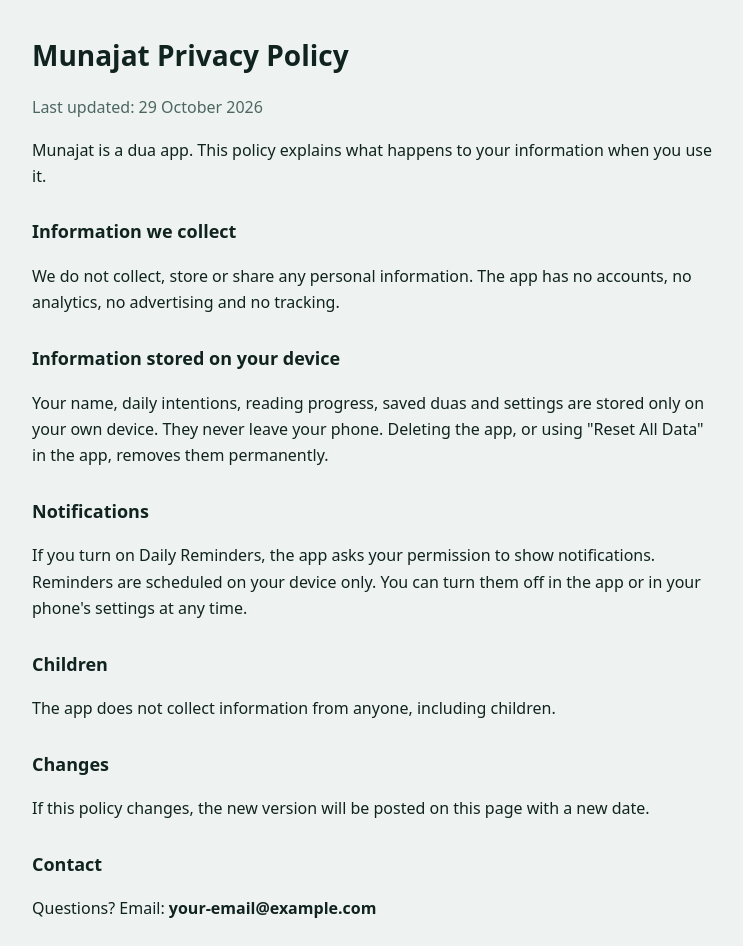
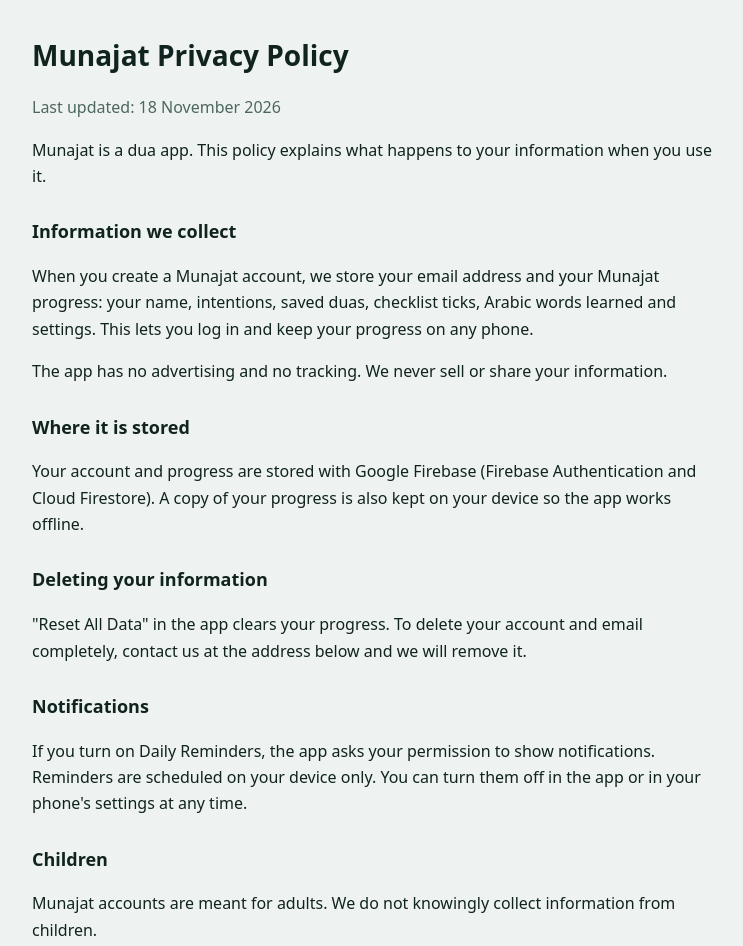
Before and after one commit to ejaz-ihsan/munajat, a plain HTML site: page privacy-policy.html in a window 1280 px wide. Shown: the top 946 px of the page, without its empty margins (268-1011 px from the left). Drawn offline with Linux system fonts and the light colour scheme.

Commit message:
Update privacy policy with account information details

```diff
--- a/privacy-policy.html
+++ b/privacy-policy.html
@@ -11,16 +11,19 @@ h1{font-size:28px;margin:0 0 4px}h2{font-size:18px;margin-top:28px}.muted{color:
 </head>
 <body>
 <h1>Munajat Privacy Policy</h1>
-<p class="muted">Last updated: 29 October 2026</p>
+<p class="muted">Last updated: 18 November 2026</p>
 <p>Munajat is a dua app. This policy explains what happens to your information when you use it.</p>
 <h2>Information we collect</h2>
-<p>We do not collect, store or share any personal information. The app has no accounts, no analytics, no advertising and no tracking.</p>
-<h2>Information stored on your device</h2>
-<p>Your name, daily intentions, reading progress, saved duas and settings are stored only on your own device. They never leave your phone. Deleting the app, or using "Reset All Data" in the app, removes them permanently.</p>
+<p>When you create a Munajat account, we store your email address and your Munajat progress: your name, intentions, saved duas, checklist ticks, Arabic words learned and settings. This lets you log in and keep your progress on any phone.</p>
+<p>The app has no advertising and no tracking. We never sell or share your information.</p>
+<h2>Where it is stored</h2>
+<p>Your account and progress are stored with Google Firebase (Firebase Authentication and Cloud Firestore). A copy of your progress is also kept on your device so the app works offline.</p>
+<h2>Deleting your information</h2>
+<p>"Reset All Data" in the app clears your progress. To delete your account and email completely, contact us at the address below and we will remove it.</p>
 <h2>Notifications</h2>
 <p>If you turn on Daily Reminders, the app asks your permission to show notifications. Reminders are scheduled on your device only. You can turn them off in the app or in your phone's settings at any time.</p>
 <h2>Children</h2>
-<p>The app does not collect information from anyone, including children.</p>
+<p>Munajat accounts are meant for adults. We do not knowingly collect information from children.</p>
 <h2>Changes</h2>
 <p>If this policy changes, the new version will be posted on this page with a new date.</p>
 <h2>Contact</h2>
```
